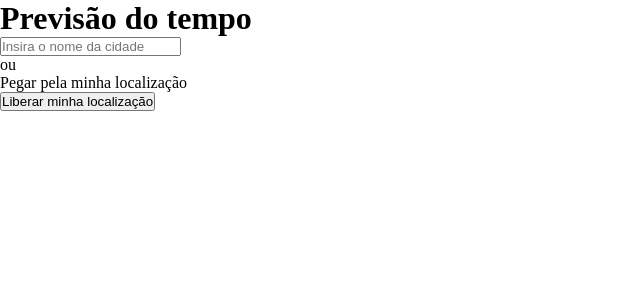
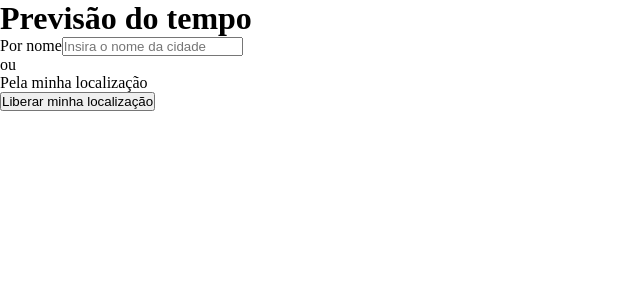
Before and after one commit to gabriellamas/99-weather, a React (Create React App) app: page / in a window 1280 px wide. Shown: the top 300 px of the page, without its empty margins (0-640 px from the left). Built offline with nearby package versions, Linux system fonts and the light colour scheme.

Commit message:
Create utils folder for GetCoords Function

```diff
--- a/src/App.js
+++ b/src/App.js
@@ -1,30 +1,16 @@
-const getLocation = () =>{
-  navigator.geolocation.getCurrentPosition(
-    async (position) => {
-      const lat = position.coords.latitude;
-      const long = position.coords.longitude;
-      window.localStorage.setItem(
-        'coords',
-        JSON.stringify({ lat, long }),
-      );
-      console.log({ lat, long });
-    },
-    (responseError) => {
-      // eslint-disable-next-line
-      console.log(responseError);
-    },
-  );
-}
-
+import GetCoords from './utils/getCoords'
 
 const App = () =>(
     <div className="App">
       <h1>Previsão do tempo</h1>
-      <input type="text" placeholder="Insira o nome da cidade"/>
+      <label>
+        <span>Por nome</span>
+        <input type="text" placeholder="Insira o nome da cidade"/>
+      </label>
       <p>ou</p>
 
-      <label>Pegar pela minha localização</label><br/>
-      <button type="button" onClick={()=>getLocation()}>Liberar minha localização</button>
+      <label>Pela minha localização</label><br/>
+      <button type="button" onClick={()=>GetCoords()}>Liberar minha localização</button>
     </div>
   );
 
--- /dev/null
+++ b/src/utils/getCoords.js
@@ -0,0 +1,19 @@
+const getCoords = () =>{
+    navigator.geolocation.getCurrentPosition(
+      async (position) => {
+        const lat = position.coords.latitude;
+        const long = position.coords.longitude;
+        window.localStorage.setItem(
+          'coords',
+          JSON.stringify({ lat, long }),
+        );
+        console.log({ lat, long });
+      },
+      (responseError) => {
+        // eslint-disable-next-line
+        console.log(responseError.message);
+      },
+    );
+  }
+
+  export default getCoords
```
